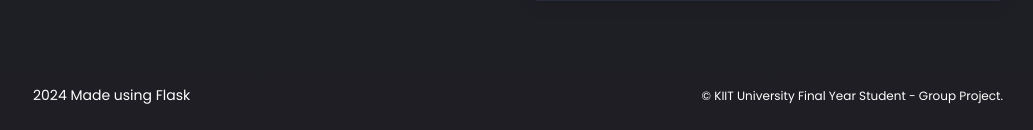
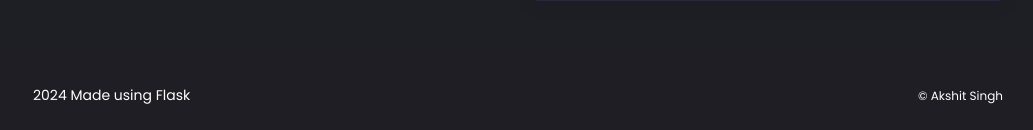
Before and after one commit to ssinghakshit/data-giants, a Flask app: page /index in a window 1280 px wide. Shown: the part 1357-1487 px from the top of the page, without its empty margins (247-1280 px from the left). Run offline with Flask 3, Linux system fonts and the light colour scheme; the visitor is signed in with stand-in values (Sample User, id 1); data comes from the database, SQL or seed files in the repository; parts of the project's set-up code (start-up, migrations or seed data) failed here and were passed over; some libraries are stand-ins or nearby versions.

Commit message:
Update footer.html

```diff
--- a/apps/templates/includes/footer.html
+++ b/apps/templates/includes/footer.html
@@ -10,7 +10,7 @@
             </li>
         </ul>
         <div class="copyright">
-            &copy; KIIT University Final Year Student - Group Project.
+            &copy; Akshit Singh
         </div>
     </div>
 </footer>
```
